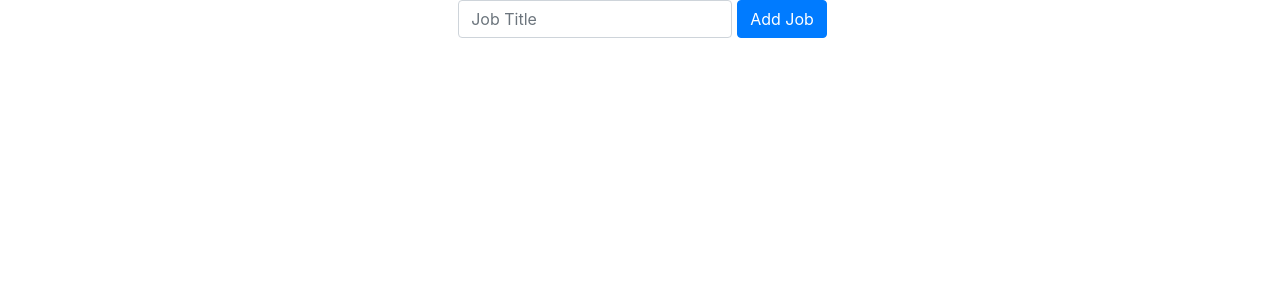
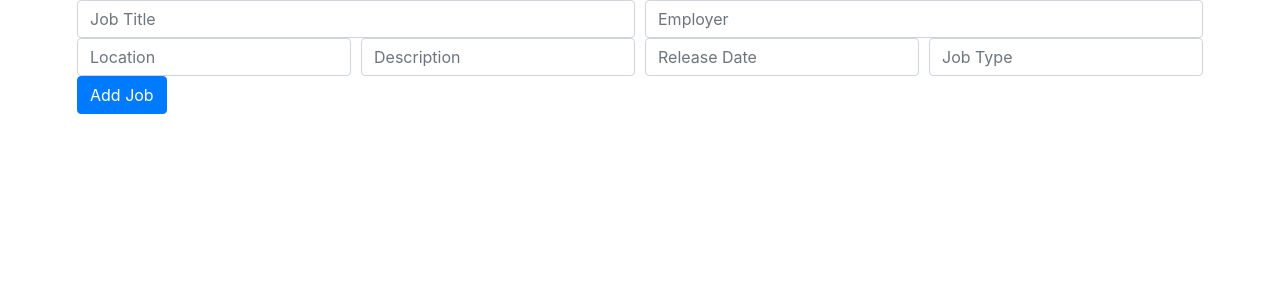
Before and after one commit to snganyone/React-Job-Board, a React (Create React App) app in the folder react-job-board/: page /add-job in a window 1280 px wide. Shown: the top 300 px of the page. Built offline with nearby package versions, Linux system fonts and the light colour scheme.

Commit message:
Job Input Form

```diff
--- a/react-job-board/src/components/JobForm.js
+++ b/react-job-board/src/components/JobForm.js
@@ -17,10 +17,27 @@ class JobForm extends Component{
                         <Col>
                             <Form.Control placeholder="Job Title"/>
                         </Col>
+                        <Col>
+                            <Form.Control placeholder="Employer"/>
+                        </Col>
+                    </Form.Row>
+                    <Form.Row>
+                        <Col>
+                            <Form.Control placeholder="Location"/>
+                        </Col>
+                        <Col>
+                            <Form.Control placeholder="Description"/>
+                        </Col>
+                        <Col>
+                            <Form.Control placeholder="Release Date"/>
+                        </Col>
+                        <Col>
+                            <Form.Control placeholder="Job Type"/>
+                        </Col>
+                    </Form.Row>
                     <Button variant="primary" type="submit">
                         Add Job
                     </Button>
-                    </Form.Row>
                 </Form>
             </div>
         )
```
Also changed, not shown: 1 other file (tests, documents, lock files or other folders).
